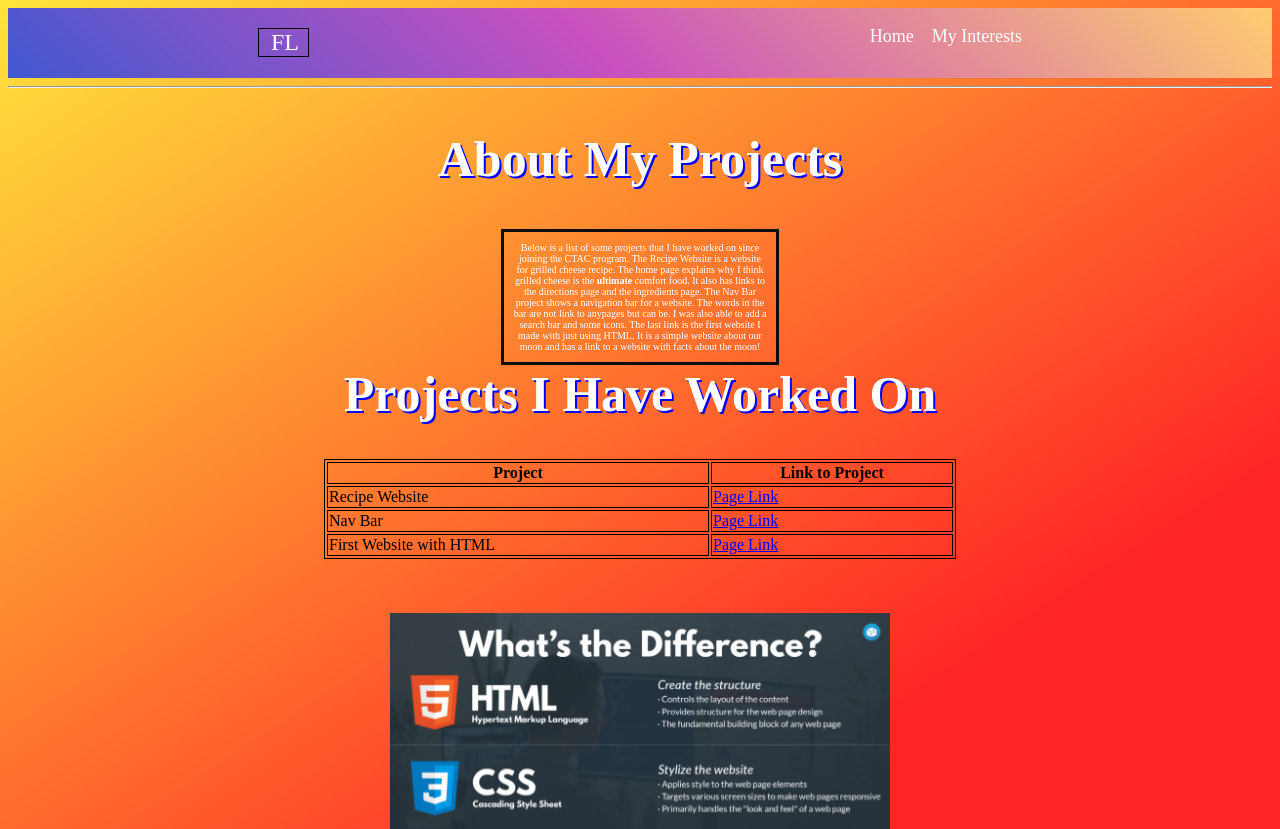
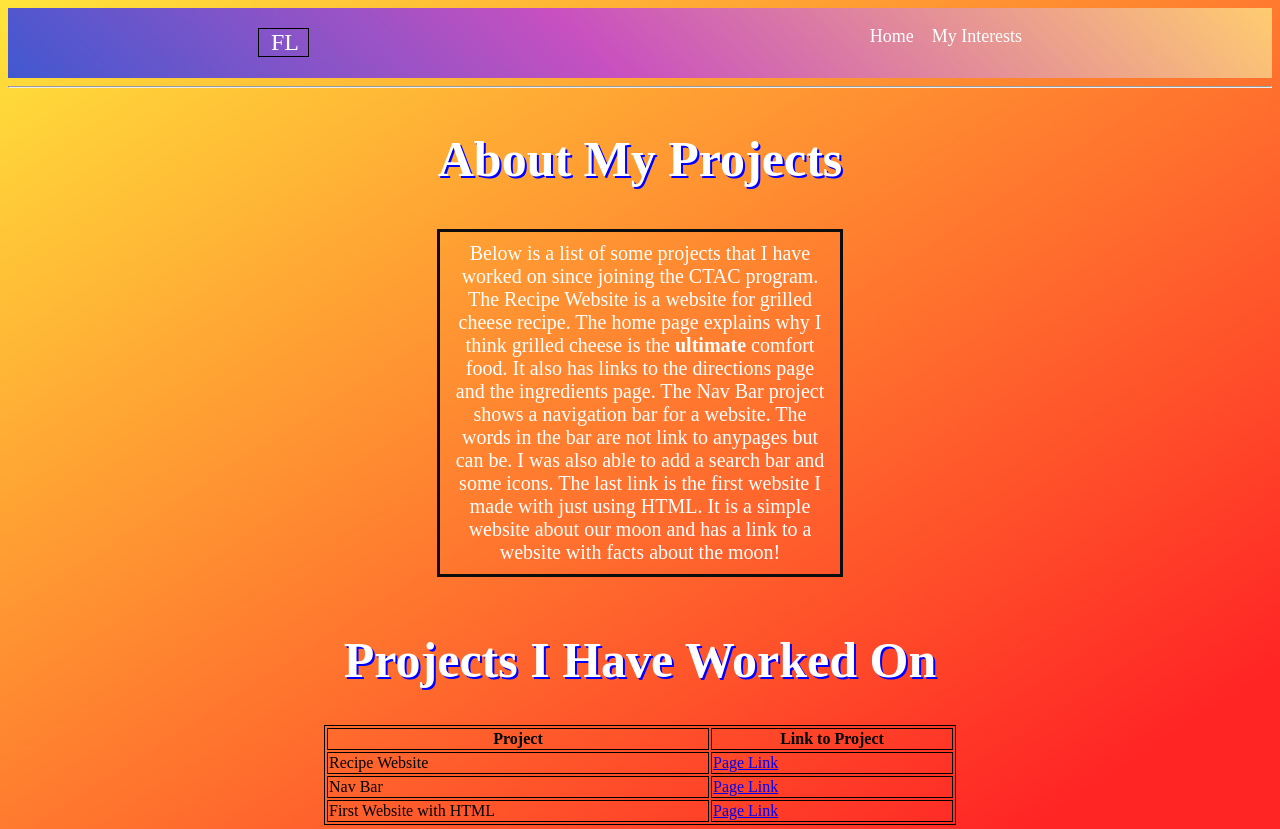
Before and after one commit to fanglu1/Project, a plain HTML site: page projects.html in a window 1280 px wide. Shown: the top 829 px of the page. Drawn offline with nearby package versions, Linux system fonts and the light colour scheme.

Commit message:
should be all final

```diff
--- a/style.css
+++ b/style.css
@@ -130,9 +130,9 @@ table {
     padding: 10px;
     color: white;
     text-align: center;
-    font-size: 10px;
+    font-size: 20px;
     margin: auto;
-    width: 20%;
+    width: 30%;
   }
 
 .html {
```
Also changed, not shown: projects.html (+1 -1 lines).
